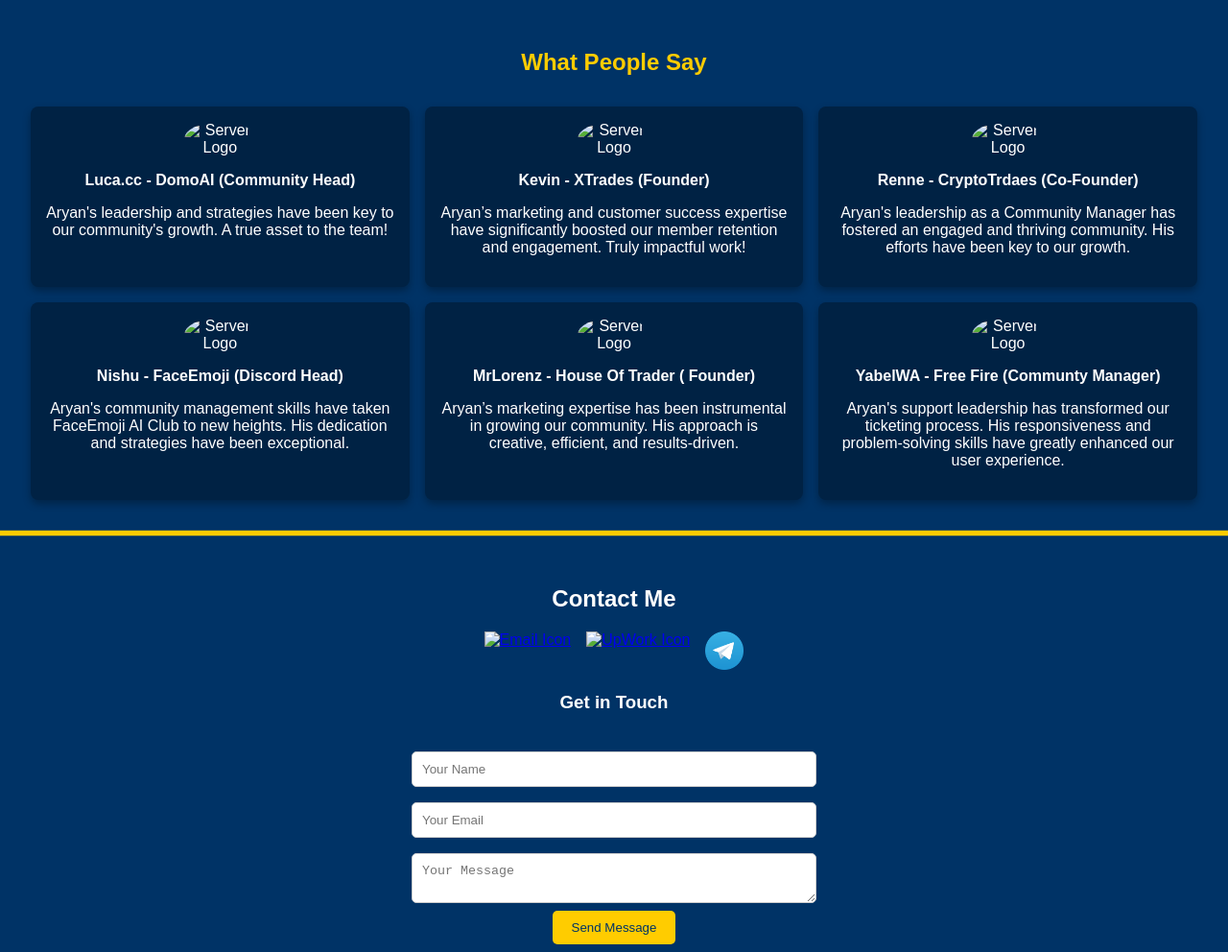
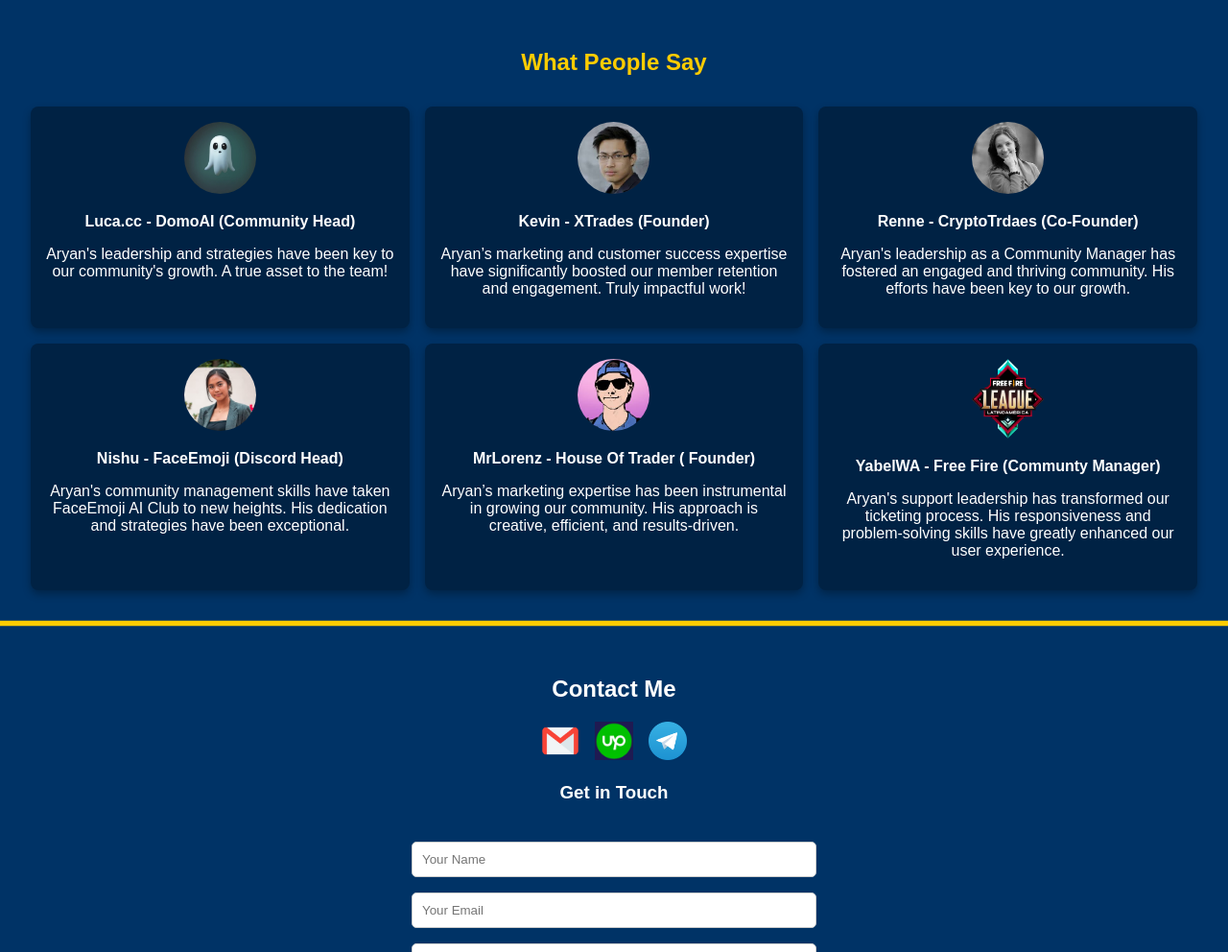
Before and after one commit to AryanDuvedi/Aryan-Portfolio-, a plain HTML site: page index.html in a window 1280 px wide. Shown: the part 3340-4332 px from the top of the page at 96% size. Drawn offline with Linux system fonts and the light colour scheme; files whose address does not match are found by name.

Commit message:
Update index.html

```diff
--- a/index.html
+++ b/index.html
@@ -211,28 +211,28 @@
     <h2>What People Say</h2>
     <div class="testimonial-grid">
         <div class="testimonial-box">
-            <img src="image/luca.webp" alt="Server Logo">
+            <img src="luca.webp" alt="Server Logo">
             <div class="testimonial-content">
                 <strong>Luca.cc - DomoAI (Community Head)</strong>
                 <p>Aryan's leadership and strategies have been key to our community's growth. A true asset to the team!</p>
             </div>
         </div>
         <div class="testimonial-box">
-            <img src="image/Kevin.jpeg" alt="Server Logo">
+            <img src="Kevin.jpeg" alt="Server Logo">
             <div class="testimonial-content">
                 <strong>Kevin - XTrades (Founder)</strong>
                 <p>Aryan’s marketing and customer success expertise have significantly boosted our member retention and engagement. Truly impactful work!</p>
             </div>
         </div>
         <div class="testimonial-box">
-            <img src="image/renne.jpeg" alt="Server Logo">
+            <img src="renne.jpeg" alt="Server Logo">
             <div class="testimonial-content">
                 <strong>Renne - CryptoTrdaes (Co-Founder)</strong>
                 <p>Aryan's leadership as a Community Manager has fostered an engaged and thriving community. His efforts have been key to our growth.</p>
             </div>
         </div>
         <div class="testimonial-box">
-            <img src="image/nishu2.avif" alt="Server Logo">
+            <img src="nishu2.avif" alt="Server Logo">
             <div class="testimonial-content">
                 <strong>Nishu - FaceEmoji (Discord Head)</strong>
                 <p>Aryan's community management skills have taken FaceEmoji AI Club to new heights. His dedication and strategies have been exceptional.</p>
@@ -240,14 +240,14 @@
         </div>
         <!-- New testimonial boxes -->
         <div class="testimonial-box">
-            <img src="image/house.jpeg" alt="Server Logo">
+            <img src="house.jpeg" alt="Server Logo">
             <div class="testimonial-content">
                 <strong>MrLorenz - House Of Trader ( Founder)</strong>
                 <p>Aryan’s marketing expertise has been instrumental in growing our community. His approach is creative, efficient, and results-driven.</p>
             </div>
         </div>
         <div class="testimonial-box">
-            <img src="image/freefire3.png" alt="Server Logo">
+            <img src="freefire3.png" alt="Server Logo">
             <div class="testimonial-content">
                 <strong>YabelWA - Free Fire (Communty Manager)</strong>
                 <p>Aryan's support leadership has transformed our ticketing process. His responsiveness and problem-solving skills have greatly enhanced our user experience.</p>
@@ -267,8 +267,8 @@
     <h2>Contact Me</h2>
     <div class="contact-content">
         <div class="contact-icons">
-            <a href="mailto:aryanduvedi212@gmail.com"><img src="image/email.webp" alt="Email Icon"></a>
-            <a href="https://www.upwork.com/freelancers/~01ce83dab89690304d?mp_source=share"><img src="image/upwork6.jpg" alt="UpWork Icon"></a>
+            <a href="mailto:aryanduvedi212@gmail.com"><img src="email.webp" alt="Email Icon"></a>
+            <a href="https://www.upwork.com/freelancers/~01ce83dab89690304d?mp_source=share"><img src="upwork6.jpg" alt="UpWork Icon"></a>
             <a href="https://t.me/AryanDuvedi"><img src="Telegram_logo.svg.webp" alt="Telegram Icon"></a>
         </div>
 
```
